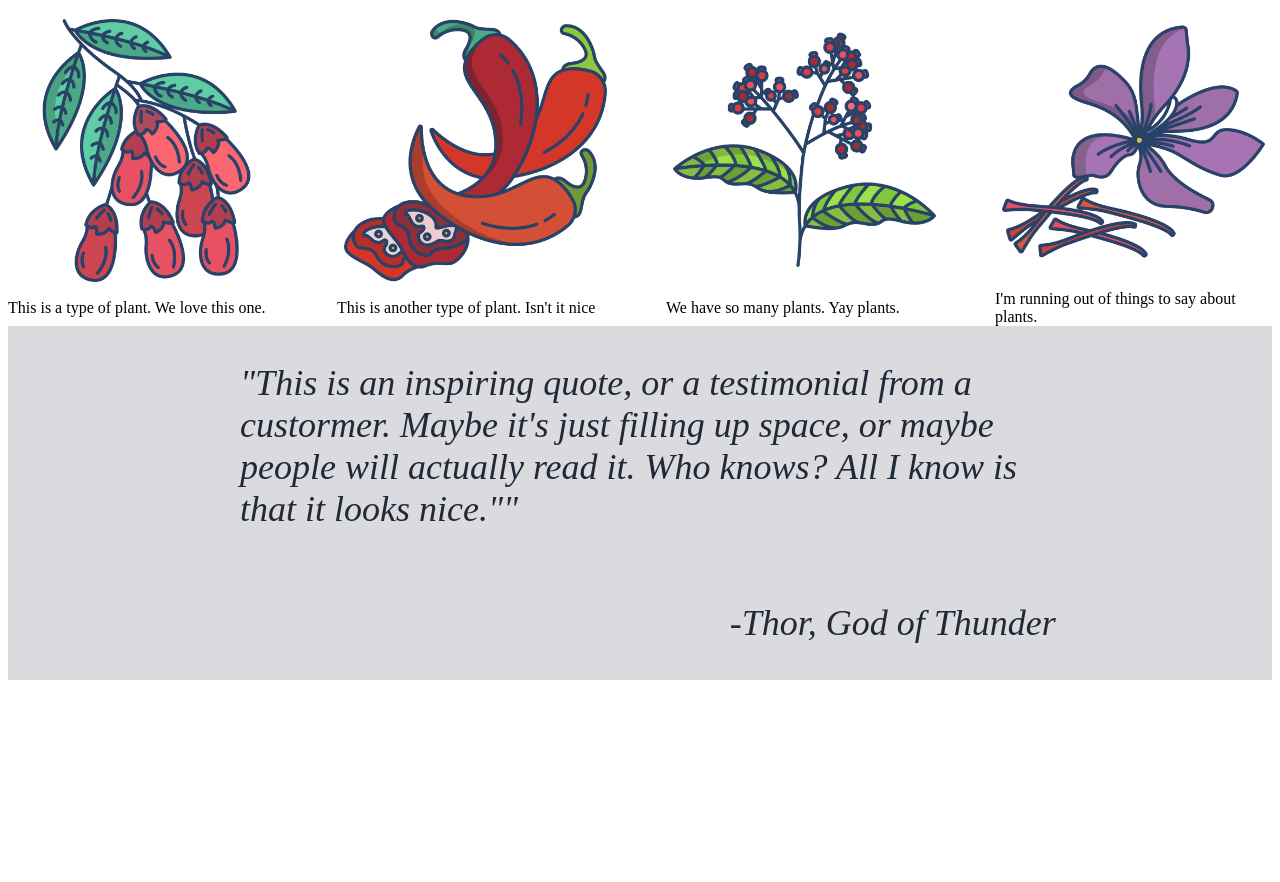
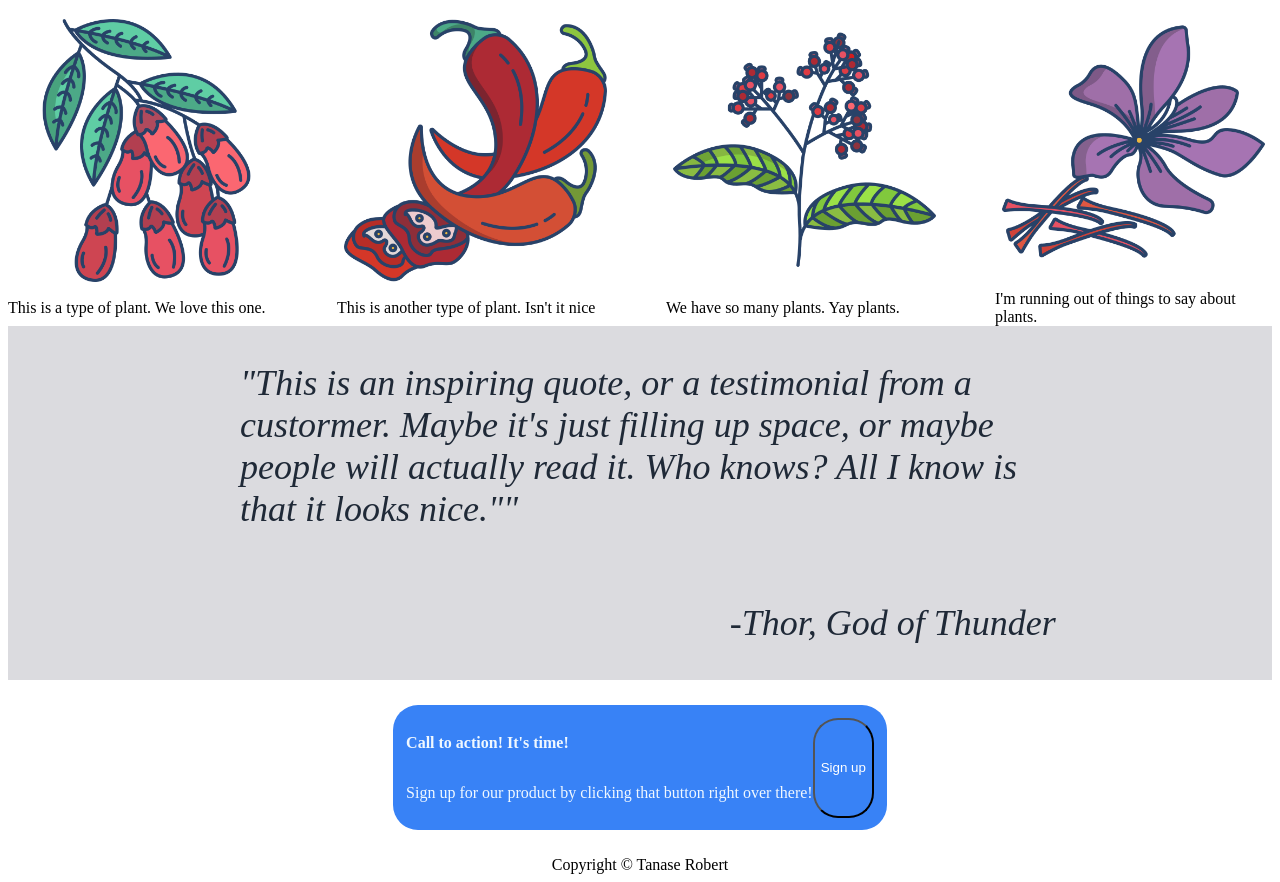
Before and after one commit to Rbq8/PROJECT-LANDING-PAGE, a plain HTML site: page index.html in a window 1280 px wide. Shown: the part 445-1327 px from the top of the page. Before the commit the page ends 1133 px from the top, so only its background shows below. Drawn offline with Linux system fonts and the light colour scheme.

Commit message:
Added the popup message and the footer at the bottom

```diff
--- a/index.html
+++ b/index.html
@@ -57,5 +57,15 @@
             </p>
             <p class="idk">-Thor, God of Thunder</p>
         </div>
+        <div class="popup">
+            <div class="popupText">
+            <p class="popupTitle">Call to action! It's time!</p>
+            <p class="popupMessage">Sign up for our product by clicking that button right over there!</p>
+        </div>
+            <button class="signup">Sign up</button>
+        </div>
+        <div class="footnote">
+            Copyright © Tanase Robert
+        </div>
 </body>
 </html>
--- a/style.css
+++ b/style.css
@@ -106,3 +106,35 @@ ul {
   align-self: center;
   margin-left: 40%;
 }
+
+.popup{
+  border-radius: 25px;
+  padding: 1%;
+  background-color: #3882f6;
+  color: aliceblue;
+  margin: 2%;
+  display: flex;
+}
+.popupText{
+  display: flex;
+  flex-direction: column;
+  align-self: center;
+  flex-wrap: wrap;
+}
+.popupTitle{
+  justify-self: start;
+  align-self: flex-start;
+  font-weight: bold;
+}
+.popupMessage{
+  justify-self: flex-end;
+  align-self: end;
+}
+.footer {
+  padding: 20px;
+  background: #1F2937;
+    color: white;
+    display: flex;
+  align-items: stretch;
+  justify-content: stretch;
+}
```
